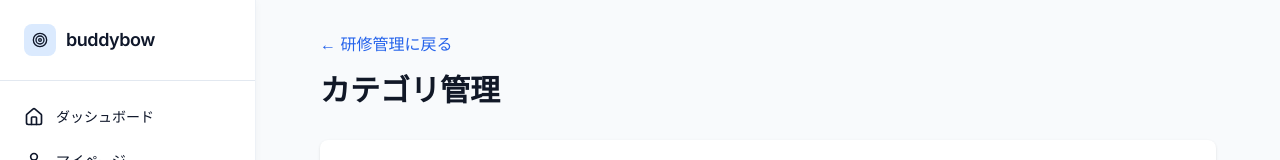
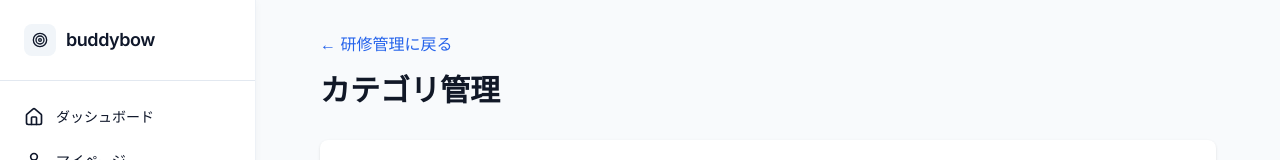
Before and after one commit to takasakimo/buddybow, a Next.js app: page /admin/categories in a window 1280 px wide. Shown: the top 160 px of the page. Built offline with nearby package versions, Linux system fonts and the light colour scheme; no server answers.

Commit message:
ロゴ部分も薄いグレーに統一

```diff
--- a/components/layout/Sidebar.tsx
+++ b/components/layout/Sidebar.tsx
@@ -186,8 +186,8 @@ export default function Sidebar() {
             className="flex items-center gap-2.5 group"
             style={{ pointerEvents: 'auto' }}
           >
-            <div className="w-8 h-8 rounded-lg bg-blue-100 flex items-center justify-center group-hover:bg-blue-200 transition-all">
-              <Target className="w-4 h-4 text-blue-600" />
+            <div className="w-8 h-8 rounded-lg bg-slate-100 flex items-center justify-center group-hover:bg-slate-200 transition-all">
+              <Target className="w-4 h-4 text-slate-700" />
             </div>
             <span className="text-lg font-semibold text-slate-900 tracking-tight">buddybow</span>
           </Link>
```
